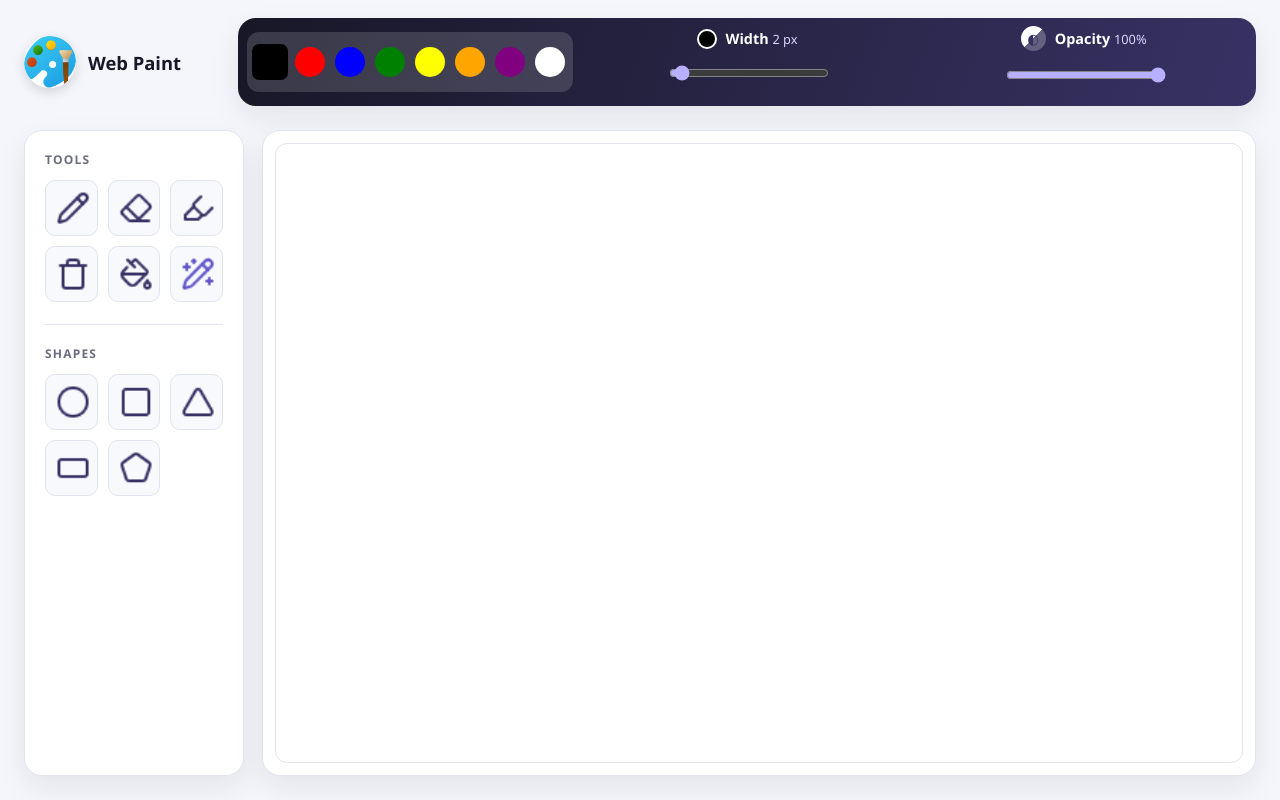
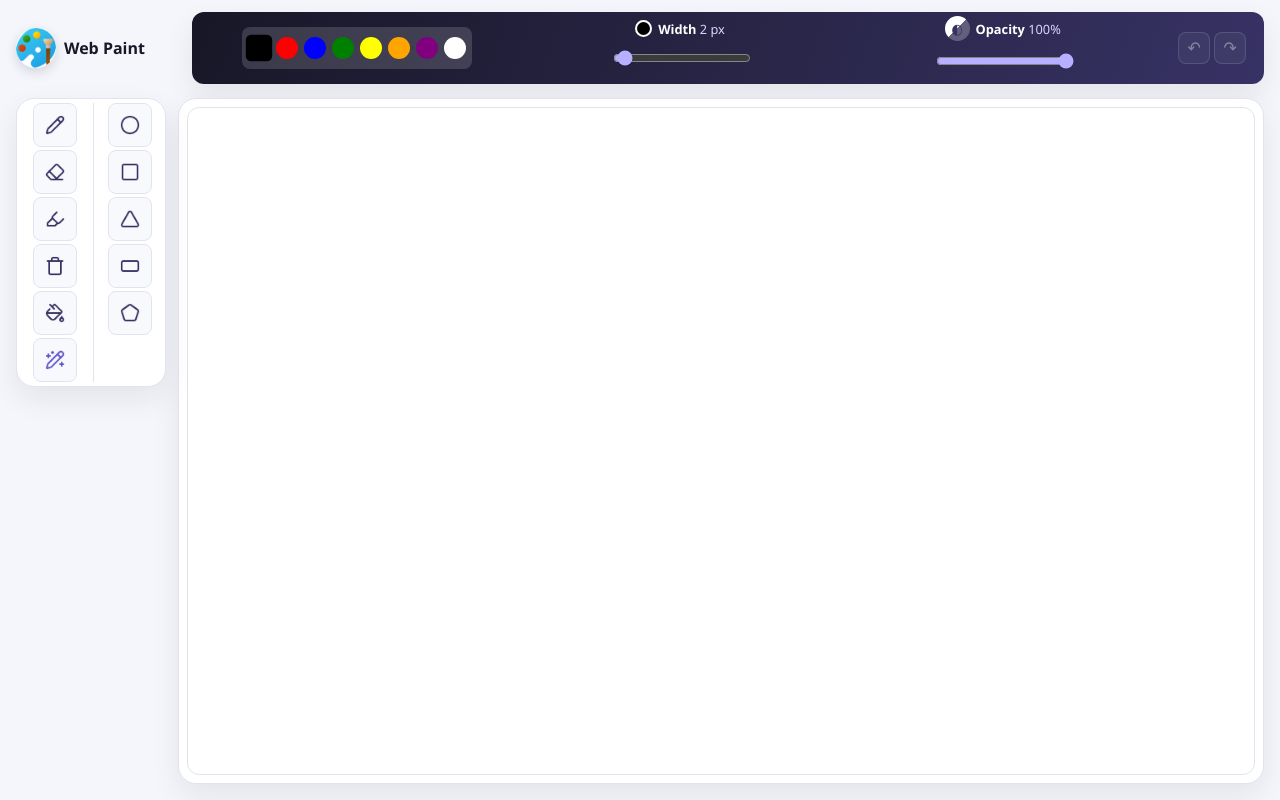
Before and after one commit to vrutik123/web-paint, a plain HTML site: page ui/index.html in a window 1280 px wide. Drawn offline with Linux system fonts and the light colour scheme.

Commit message:
improve ui and add undo and redo function also add keyboard shortcut for fast avigation

```diff
--- a/ui/index.html
+++ b/ui/index.html
@@ -62,6 +62,14 @@
                         <div class="opacity-options" aria-label="Set opacity">
                             <input id="opacity-slider" type="range" min="0" max="100" value="100">
                         </div>
+                    </li>
+                    <li class="history-controls" aria-label="Edit history">
+                        <button class="history-button" type="button" id="undo" title="Undo" aria-label="Undo">
+                            <span class="history-icon" aria-hidden="true">↶</span>
+                        </button>
+                        <button class="history-button" type="button" id="redo" title="Redo" aria-label="Redo">
+                            <span class="history-icon" aria-hidden="true">↷</span>
+                        </button>
                     </li>
                 </ul>
             </nav>
--- a/ui/script.js
+++ b/ui/script.js
@@ -11,6 +11,64 @@ let y = 0;
 let isDrawing = false;
 let flag = false;
 let magicPoints = [];
+const undoStack = [];
+const redoStack = [];
+const historyLimit = 30;
+const drawingTools = new Set([
+    "pencil",
+    "eraser",
+    "highlighter",
+    "magic",
+    "square",
+    "circle",
+    "triangle",
+    "rectangle",
+    "pentagon"
+]);
+
+function updateHistoryButtons() {
+    document.getElementById("undo").disabled = undoStack.length === 0;
+    document.getElementById("redo").disabled = redoStack.length === 0;
+}
+
+function saveCanvasState() {
+    undoStack.push(drawingContext.getImageData(0, 0, canvas.width, canvas.height));
+
+    if (undoStack.length > historyLimit) {
+        undoStack.shift();
+    }
+
+    redoStack.length = 0;
+    updateHistoryButtons();
+}
+
+function restoreCanvasState(imageData) {
+    drawingContext.putImageData(imageData, 0, 0);
+    CanvasUtils.clearCanvasLayer(previewCanvas);
+    isDrawing = false;
+    magicPoints = [];
+    flag = false;
+}
+
+function undoCanvas() {
+    if (undoStack.length === 0) {
+        return;
+    }
+
+    redoStack.push(drawingContext.getImageData(0, 0, canvas.width, canvas.height));
+    restoreCanvasState(undoStack.pop());
+    updateHistoryButtons();
+}
+
+function redoCanvas() {
+    if (redoStack.length === 0) {
+        return;
+    }
+
+    undoStack.push(drawingContext.getImageData(0, 0, canvas.width, canvas.height));
+    restoreCanvasState(redoStack.pop());
+    updateHistoryButtons();
+}
 
 function setActiveTool(toolName, cursorValue) {
     currentTool = toolName;
@@ -39,7 +97,10 @@ registerTool("pentagon", "pentagon", "crosshair");
 document.querySelectorAll(".color-radio").forEach((input) => {
     input.addEventListener("change", () => {
         setcolor = input.value;
-        document.getElementById("color-swatch").style.backgroundColor = setcolor;
+        const colorSwatch = document.getElementById("color-swatch");
+        if (colorSwatch) {
+            colorSwatch.style.backgroundColor = setcolor;
+        }
     });
 });
 
@@ -57,11 +118,70 @@ opacitySlider.addEventListener("input", () => {
     opacityValue.textContent = `${opacitySlider.value}%`;
 });
 
+function adjustSlider(slider, amount) {
+    const min = Number(slider.min);
+    const max = Number(slider.max);
+    const value = Number(slider.value) + amount;
+    slider.value = String(Math.min(max, Math.max(min, value)));
+    slider.dispatchEvent(new Event("input", { bubbles: true }));
+}
+
+function navigateColor(direction) {
+    const colors = Array.from(document.querySelectorAll(".color-radio"));
+    const currentIndex = colors.findIndex((color) => color.checked);
+
+    if (currentIndex === -1) {
+        return;
+    }
+
+    const nextIndex = (currentIndex + direction + colors.length) % colors.length;
+    colors[nextIndex].checked = true;
+    colors[nextIndex].dispatchEvent(new Event("change", { bubbles: true }));
+}
+
 const trash = document.getElementById("trash");
 trash.addEventListener("click", () => {
+    saveCanvasState();
     CanvasUtils.clearCanvasLayer(canvas);
     isDrawing = false;
 });
+
+document.getElementById("undo").addEventListener("click", undoCanvas);
+document.getElementById("redo").addEventListener("click", redoCanvas);
+updateHistoryButtons();
+
+document.addEventListener("keydown", (event) => {
+    const key = event.key.toLowerCase();
+    const isPlus = event.key === "+" || event.key === "=";
+    const isMinus = event.key === "-" || event.key === "_";
+
+    if (currentTool && event.ctrlKey && (isPlus || isMinus)) {
+        event.preventDefault();
+        adjustSlider(opacitySlider, isPlus ? 1 : -1);
+        return;
+    }
+
+    if (currentTool && !event.ctrlKey && (isPlus || isMinus)) {
+        event.preventDefault();
+        adjustSlider(widthSlider, isPlus ? 1 : -1);
+        return;
+    }
+
+    if (currentTool && !event.ctrlKey && (key === "arrowleft" || key === "arrowright")) {
+        event.preventDefault();
+        navigateColor(key === "arrowright" ? 1 : -1);
+        return;
+    }
+
+    if (event.ctrlKey && key === "z") {
+        event.preventDefault();
+        undoCanvas();
+    } else if (event.ctrlKey && key === "y") {
+        event.preventDefault();
+        redoCanvas();
+    }
+});
+
 function floodFill(startX, startY, color) {
 
     const imageData = drawingContext.getImageData(
@@ -229,6 +349,10 @@ canvas.addEventListener("mousemove", (event) => {
     const currentX = point.x;
     const currentY = point.y;
 
+    if (event.buttons === 1 && !isDrawing && drawingTools.has(currentTool)) {
+        saveCanvasState();
+    }
+
     if (currentTool === "pencil" && event.buttons === 1) {
         if (!isDrawing) {
             x = currentX;
@@ -303,6 +427,7 @@ canvas.addEventListener("mousemove", (event) => {
     }
 
     if (currentTool === "eraser" && event.buttons === 1) {
+        isDrawing = true;
         drawingContext.clearRect(currentX - strokeWidth, currentY - strokeWidth, strokeWidth * 2, strokeWidth * 2);
     }
 
@@ -484,6 +609,7 @@ canvas.addEventListener("click", (event) => {
 
         const point = CanvasUtils.getCanvasPoint(event, canvas);
 
+        saveCanvasState();
         floodFill(
             Math.floor(point.x),
             Math.floor(point.y),
--- a/ui/style.css
+++ b/ui/style.css
@@ -31,31 +31,31 @@ button {
 .app-shell {
     display: flex;
     flex-direction: column;
-    gap: 24px;
+    gap: 14px;
     min-height: 100vh;
-    padding: 18px 24px 24px;
+    padding: 12px 16px 16px;
 }
 
 .mainnavbar {
     display: flex;
     align-items: center;
-    gap: 24px;
+    gap: 16px;
 }
 
 .brand {
     display: inline-flex;
-    flex: 0 0 190px;
+    flex: 0 0 160px;
     align-items: center;
-    gap: 12px;
+    gap: 8px;
     color: var(--ink);
-    font-size: 1.15rem;
+    font-size: 1rem;
     font-weight: 700;
     text-decoration: none;
 }
 
 .brand img {
-    width: 52px;
-    height: 52px;
+    width: 40px;
+    height: 40px;
     border-radius: 50%;
     object-fit: cover;
     box-shadow: 0 4px 12px rgba(24, 23, 39, 0.15);
@@ -63,9 +63,9 @@ button {
 
 .navbar {
     flex: 1;
-    min-height: 64px;
-    padding: 8px 18px;
-    border-radius: 18px;
+    min-height: 48px;
+    padding: 4px 12px;
+    border-radius: 12px;
     background: linear-gradient(110deg, var(--ink), var(--accent-dark));
     box-shadow: var(--shadow);
 }
@@ -74,7 +74,7 @@ button {
     display: flex;
     justify-content: center;
     align-items: center;
-    gap: 28px;
+    gap: 16px;
     height: 100%;
     margin: 0;
     padding: 0;
@@ -83,12 +83,43 @@ button {
 
 .settings-list li {
     display: flex;
-    min-width: 180px;
+    min-width: 140px;
     flex-direction: column;
     align-items: center;
     justify-content: center;
     gap: 4px;
     flex: 1;
+}
+
+.settings-list .history-controls {
+    min-width: 80px;
+    flex: 0 0 auto;
+    flex-direction: row;
+    gap: 4px;
+}
+
+.history-button {
+    display: grid;
+    width: 32px;
+    height: 32px;
+    place-items: center;
+    padding: 0;
+    border: 1px solid rgba(255, 255, 255, 0.35);
+    border-radius: 8px;
+    background: rgba(255, 255, 255, 0.12);
+    color: #ffffff;
+    cursor: pointer;
+}
+
+.history-button:hover,
+.history-button:focus-visible {
+    background: rgba(255, 255, 255, 0.24);
+    outline: none;
+}
+
+.history-button:disabled {
+    cursor: not-allowed;
+    opacity: 0.4;
 }
 
 .setting-label output {
@@ -99,13 +130,13 @@ button {
 
 .color-options {
     min-width: 100px;
-    min-height: 60px;
+    min-height: 42px;
     display: flex;
-    gap: 10px;
+    gap: 6px;
     align-items: center;
     background:rgba(255, 255, 255, 0.15);
-    padding: 6px 8px;
-    border-radius: 12px;
+    padding: 4px 6px;
+    border-radius: 8px;
     transition: 800ms ease;
 }
 .color-options:hover {
@@ -113,8 +144,8 @@ button {
 }
 .color-choice {
     display: inline-grid;
-    width: 30px;
-    height: 30px;
+    width: 22px;
+    height: 22px;
     place-items: center;
     border-radius: 50%;
     cursor: pointer;
@@ -137,10 +168,10 @@ button {
 
 .stroke-options,
 .opacity-options {
-    padding:10px;
+    padding: 6px;
     min-width: 100px;
-    min-height: 30px;
-    width: 180px;
+    min-height: 24px;
+    width: 150px;
     transition: 800ms ease;
 }
 .stroke-options:hover,
@@ -158,9 +189,9 @@ input[type="range"] {
 .setting-label {
     display: inline-flex;
     align-items: center;
-    gap: 9px;
+    gap: 6px;
     color: #ffffff;
-    font-size: 0.9rem;
+    font-size: 0.8rem;
     font-weight: 600;
 }
 
@@ -179,8 +210,8 @@ input[type="range"] {
 }
 .stroke-swatch {
     display: flex;
-    width: 20px;
-    height: 20px;
+    width: 17px;
+    height: 17px;
     place-items: center;
     border-radius: 50%;
     border: 2px solid #ffffff;
@@ -188,7 +219,7 @@ input[type="range"] {
 }
 .setting-icon {
     color: #ffffff;
-    font-size: 1.1rem;
+    font-size: 0.9rem;
 }
 
 .transparency-icon {
@@ -198,9 +229,9 @@ input[type="range"] {
 }
 .workspace {
     display: grid;
-    grid-template-columns: minmax(190px, 220px) minmax(0, 1fr);
+    grid-template-columns: minmax(130px, 150px) minmax(0, 1fr);
     flex: 1;
-    gap: 18px;
+    gap: 12px;
     min-height: 0;
 }
 
@@ -214,24 +245,30 @@ input[type="range"] {
 }
 
 .toolbar {
-    display: flex;
-    flex-direction: column;
-    gap: 22px;
-    padding: 20px;
+    display: grid;
+    grid-template-columns: repeat(2, minmax(0, 1fr));
+    align-self: start;
+    gap: 4px;
+    max-height: calc(100vh - 24px);
+    padding: 4px;
+    position: sticky;
+    top: 12px;
+    overflow-y: auto;
 }
 
 .tool-group {
     display: flex;
     flex-direction: column;
-    gap: 12px;
+    gap: 6px;
 }
 
 .tool-group + .tool-group {
-    padding-top: 20px;
-    border-top: 1px solid var(--border);
+    padding-left: 4px;
+    border-left: 1px solid var(--border);
 }
 
 .tool-group h2 {
+    display: none;
     margin: 0;
     color: var(--muted-ink);
     font-size: 0.75rem;
@@ -242,18 +279,19 @@ input[type="range"] {
 
 .tool-grid {
     display: grid;
-    grid-template-columns: repeat(3, minmax(0, 1fr));
-    gap: 10px;
+    grid-template-columns: 1fr;
+    gap: 3px;
 }
 
 .tool button {
     display: grid;
-    width: 100%;
+    width: 44px;
     aspect-ratio: 1;
+    justify-self: center;
     place-items: center;
-    padding: 10px;
+    padding: 4px;
     border: 1px solid var(--border);
-    border-radius: 10px;
+    border-radius: 8px;
     background: var(--surface-muted);
     cursor: pointer;
     transition: border-color 160ms ease, box-shadow 160ms ease, transform 160ms ease;
@@ -268,14 +306,19 @@ input[type="range"] {
 }
 
 .tool button img {
-    width: 34px;
-    height: 34px;
+    width: 20px;
+    height: 20px;
     object-fit: contain;
+}
+
+.history-icon {
+    font-size: 1.1rem;
+    line-height: 1;
 }
 
 .canvas-panel {
     min-height: 0;
-    padding: 12px;
+    padding: 8px;
 }
 
 .canvas {
@@ -329,7 +372,15 @@ input[type="range"] {
     }
 
     .toolbar {
+        grid-template-columns: 1fr;
         order: 2;
+    }
+
+    .tool-group + .tool-group {
+        padding-top: 4px;
+        padding-left: 0;
+        border-top: 1px solid var(--border);
+        border-left: 0;
     }
 
     .canvas-panel {
```
